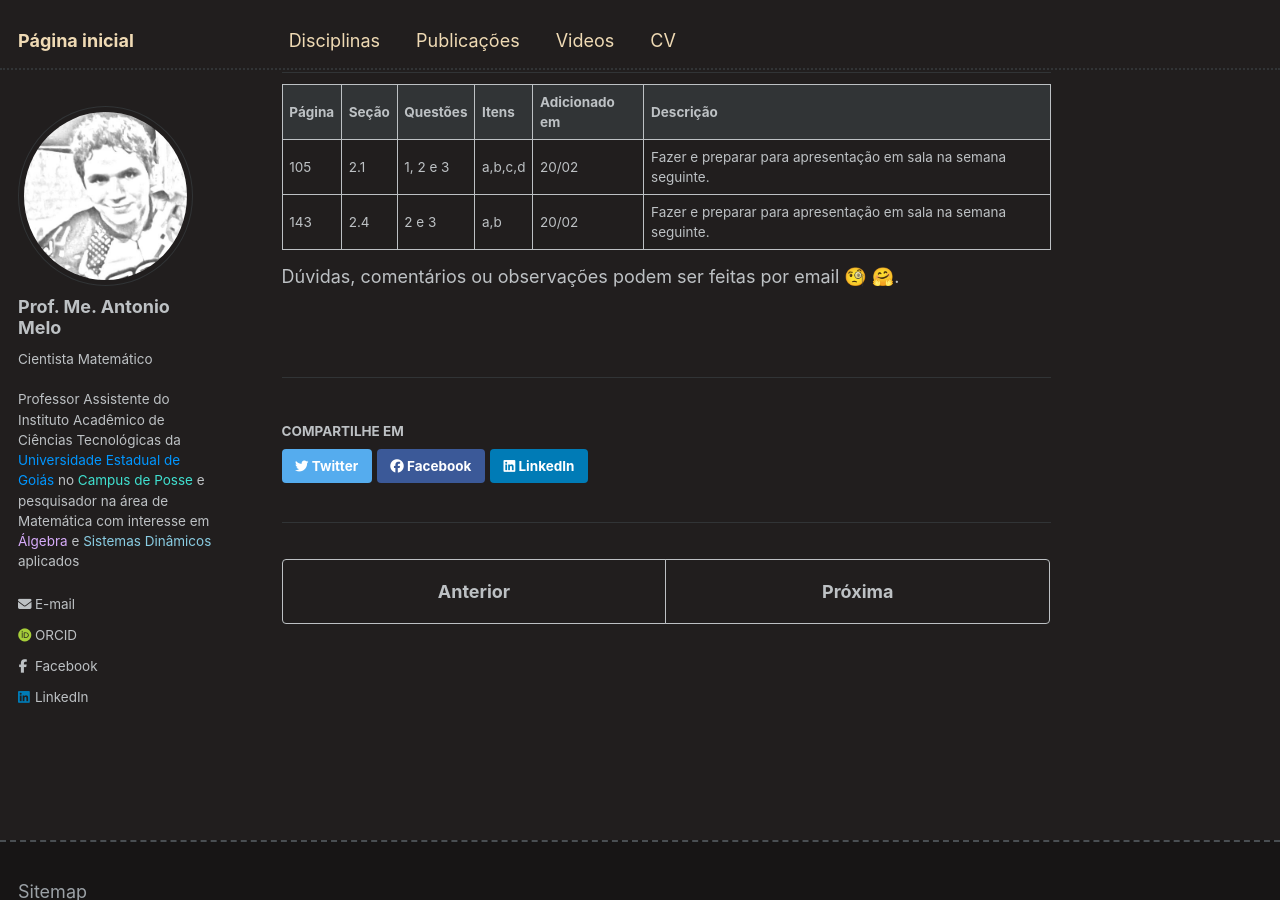
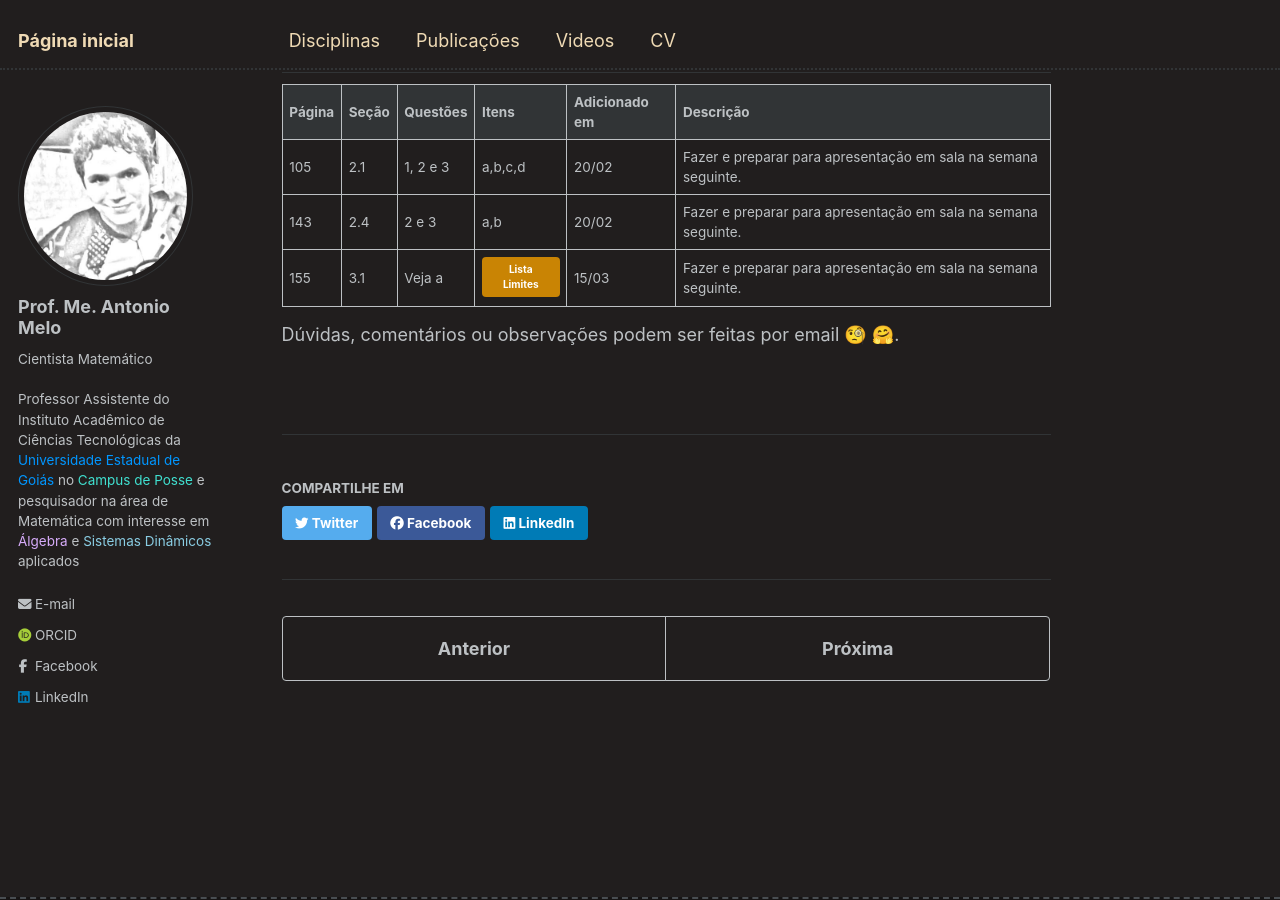
Before and after one commit to antmelo/antmelo.github.io, a Jekyll site: the page built from _teaching/2025-1-calculo.md, in a window 1280 px wide and 900 px high, scrolled down 1194 px. Built offline with Jekyll 4.4.1, drawn with Linux system fonts in a browser that asks for light colours; some web fonts are replaced.

Commit message:
Update 2025-1-calculo.md

```diff
--- a/_teaching/2025-1-calculo.md
+++ b/_teaching/2025-1-calculo.md
@@ -39,5 +39,6 @@
 | --------    | -----  | -----     | ----- | -------------   | ------------------------------------------------------- |
 |  105 | 2.1  |  1, 2 e 3 | a,b,c,d  | 20/02   | Fazer e preparar para apresentação em sala na semana seguinte.   |
 |  143 | 2.4  |  2 e 3 |  a,b | 20/02   | Fazer e preparar para apresentação em sala na semana seguinte.   |
+|  155 | 3.1  |  Veja a | [Lista Limites](https://antmelo.github.io/files/ZZA-CAL1-L1.pdf){: .btn}   | 15/03   | Fazer e preparar para apresentação em sala na semana seguinte.   |
 
    Dúvidas, comentários ou observações podem ser feitas por email &#129488; &#129303;.
```
